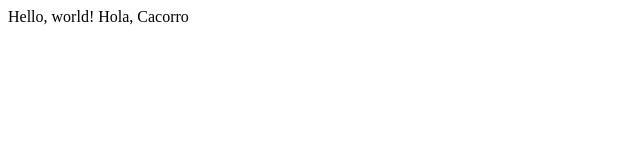
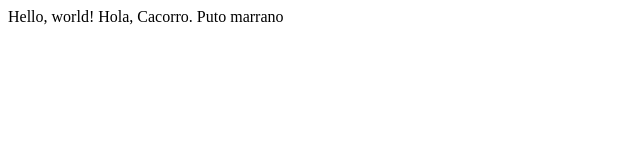
Before and after one commit to bustag2/project0, a plain HTML site: page index.html in a window 1280 px wide. Shown: the whole page, without its empty margins (0-640 px from the left). Drawn offline with Linux system fonts and the light colour scheme.

Commit message:
Update index.html

```diff
--- a/index.html
+++ b/index.html
@@ -4,6 +4,6 @@
         <title>My Webpage</title>
     </head>
     <body>
-        Hello, world! Hola, Cacorro
+        Hello, world! Hola, Cacorro. Puto marrano
     </body>
 </html>
```
